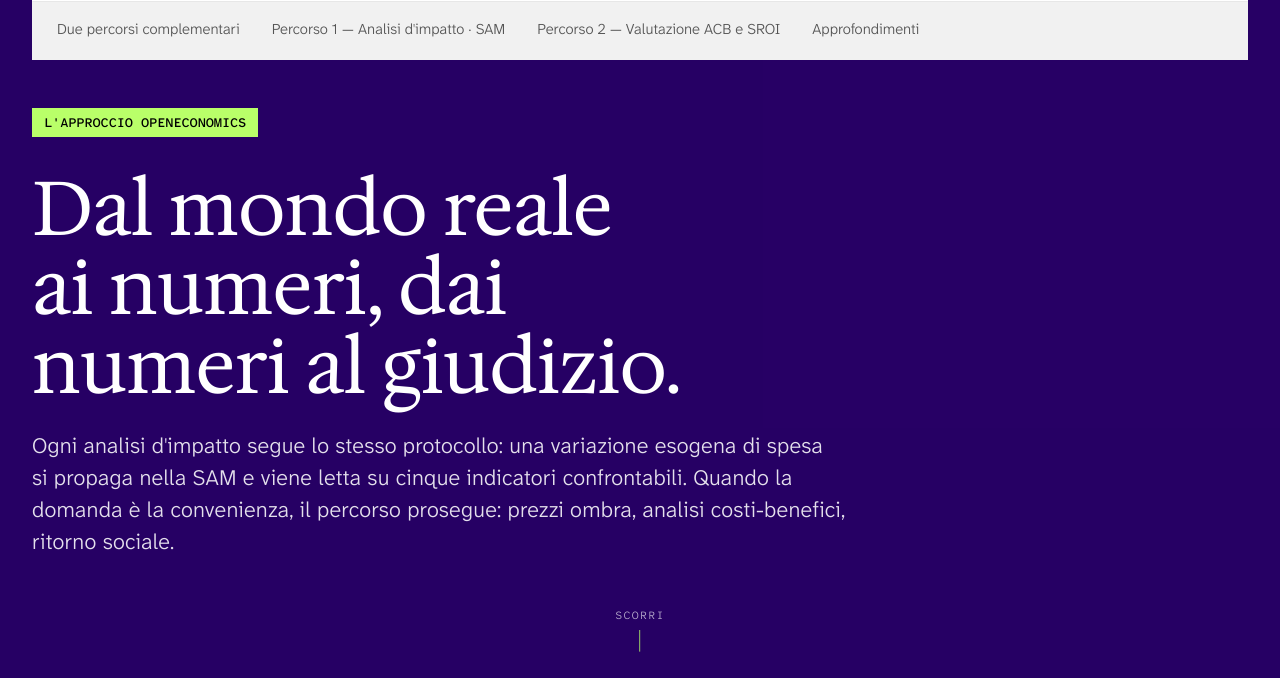
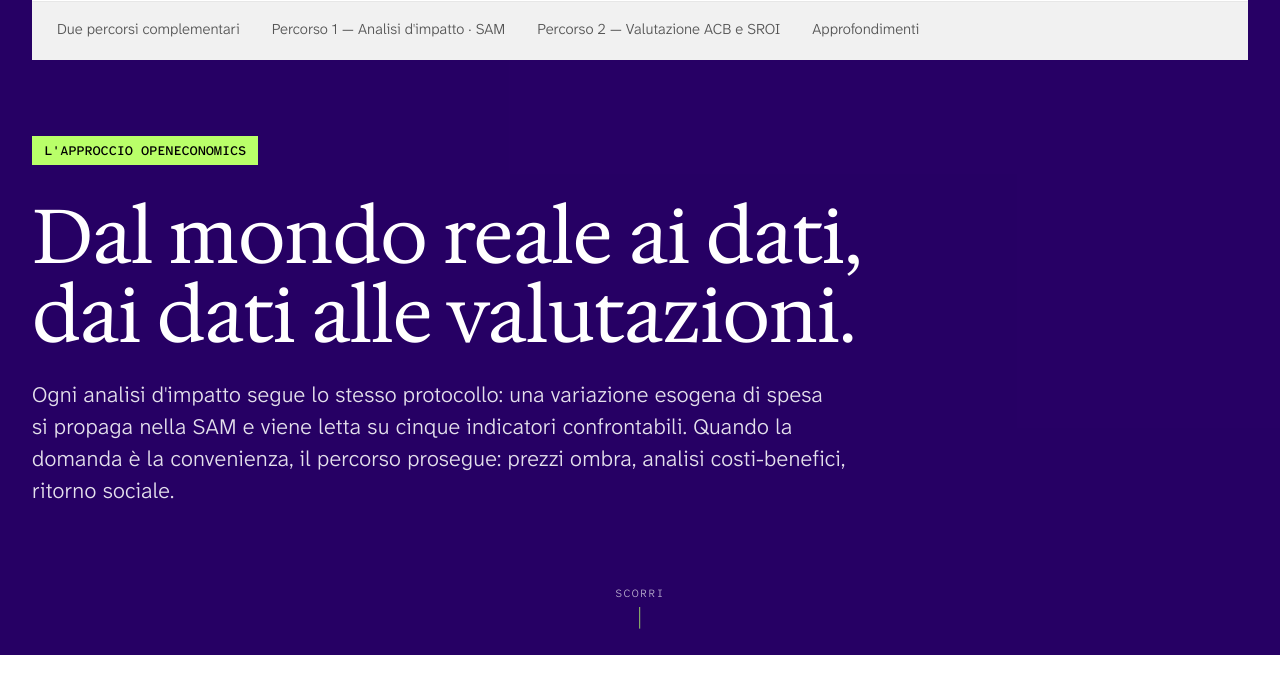
Before and after one commit to AlessioGranella/oe-studies, a plain HTML site: page metodologia/approccio-oe.html in a window 1280 px wide. Shown: the part 81-781 px from the top of the page. Drawn offline with Linux system fonts and the light colour scheme.

Commit message:
Metodologia: nuovo titolo della hero
Co-Authored-By: Claude Opus 5.5 <noreply@anthropic.com>

```diff
--- a/metodologia/approccio-oe.html
+++ b/metodologia/approccio-oe.html
@@ -126,7 +126,7 @@ strong{font-weight:600;color:var(--oe-fg)}
     <div class="oe-hero-analisi__top">
       <span class="oe-tag-chip oe-tag-chip--lime">L'approccio OpenEconomics</span>
     </div>
-    <h1 class="oe-hero-analisi__title">Dal mondo reale ai numeri, dai numeri al giudizio.</h1>
+    <h1 class="oe-hero-analisi__title">Dal mondo reale ai dati, dai dati alle valutazioni.</h1>
     <p class="oe-hero-analisi__sub">Ogni analisi d'impatto segue lo stesso protocollo: una variazione esogena di spesa
       si propaga nella SAM e viene letta su cinque indicatori confrontabili. Quando la
       domanda è la convenienza, il percorso prosegue: prezzi ombra, analisi
```
